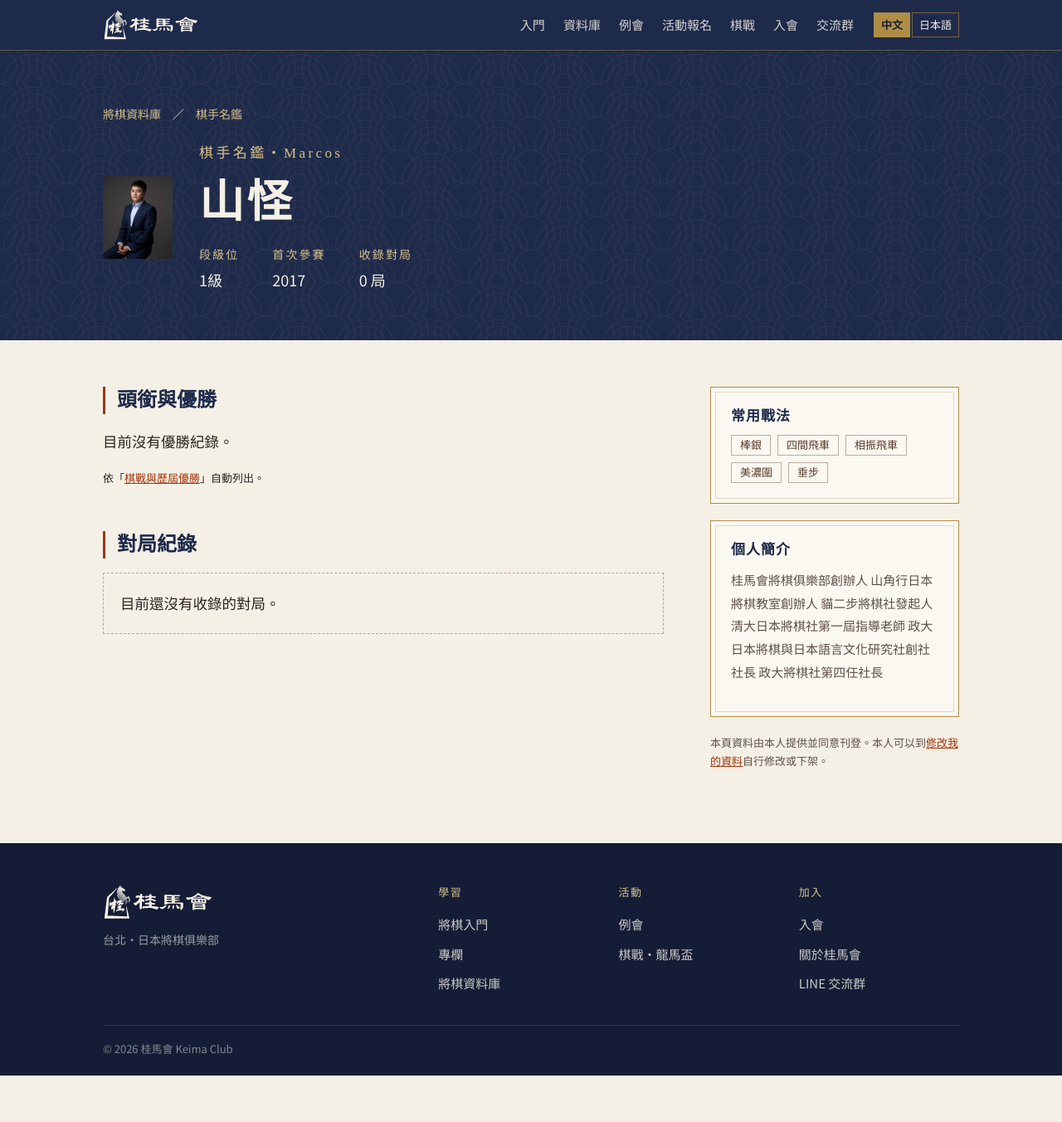
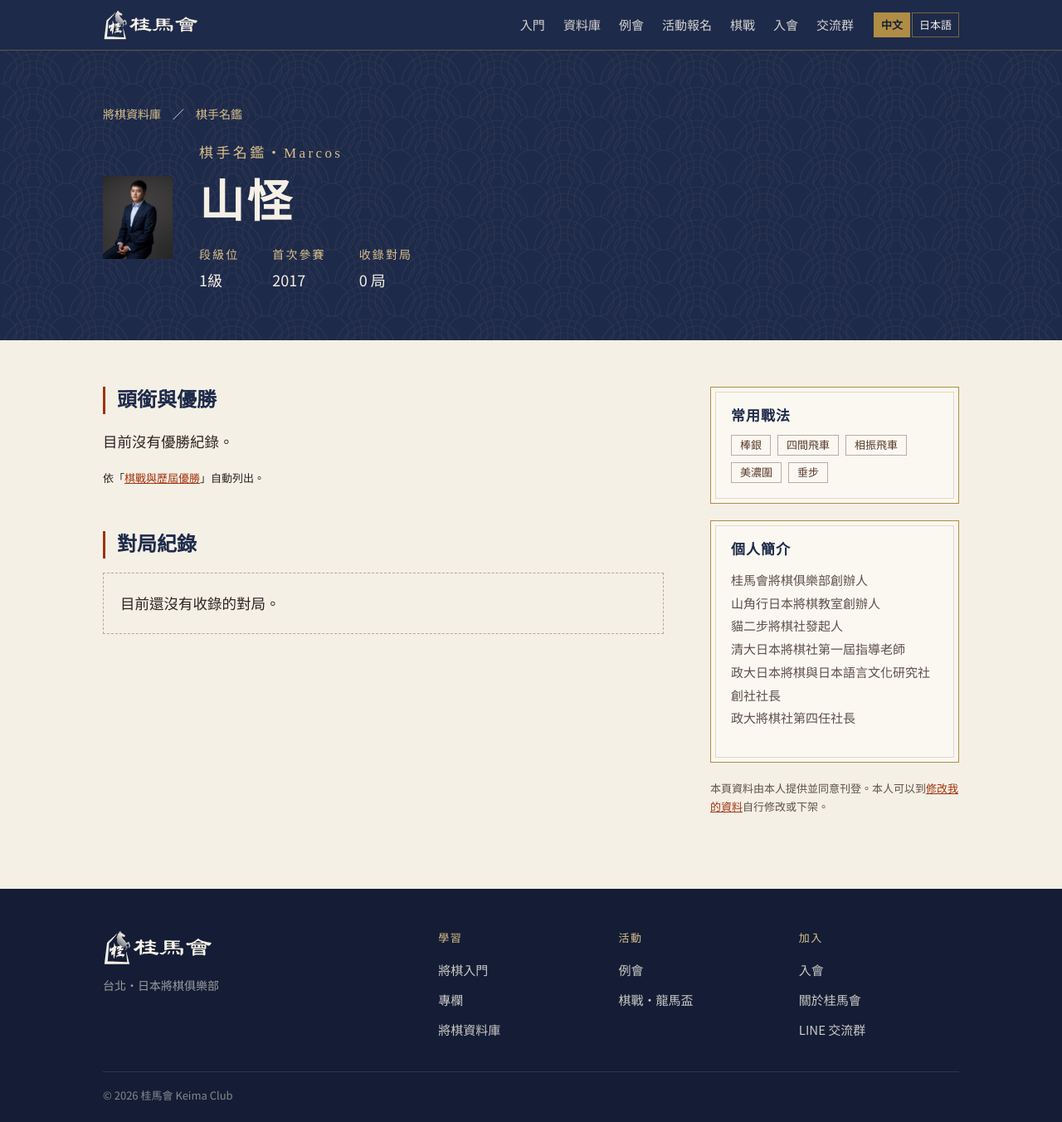
Before and after one commit to marcostseng/keima-club-site-v2, a Jekyll site: the page built from _players/xshogi.md, in a window 1280 px wide and 1352 px high. Shown: the whole window at 83% size. Built offline with Jekyll 4.4.1, drawn with Linux system fonts in a browser that asks for light colours.

Commit message:
Update player.html

```diff
--- a/_layouts/player.html
+++ b/_layouts/player.html
@@ -73,10 +73,11 @@ layout: base
       {%- endif %}
       {%- assign bio = content | strip -%}
       {%- if bio != "" %}
-      <div class="db-box"><h3>個人簡介</h3>{{ content }}</div>
+      <div class="db-box{% if page.self_managed %} bio-lines{% endif %}"><h3>個人簡介</h3>{{ content }}</div>
       {%- endif %}
       {%- assign portal = site.data.links.zh.player_portal %}
       <p class="db-note" style="margin-top:20px">本頁資料由本人提供並同意刊登。{% if portal and portal != "" %}本人可以到<a href="{{ portal }}?p=edit" target="_blank" rel="noopener">修改我的資料</a>自行修改或下架。{% else %}如需修改或下架，請來信 <a href="mailto:admin@keima.club">admin@keima.club</a>。{% endif %}</p>
     </aside>
   </div></div>
 </section>
+<style>.bio-lines p{white-space:pre-line}</style>
```
